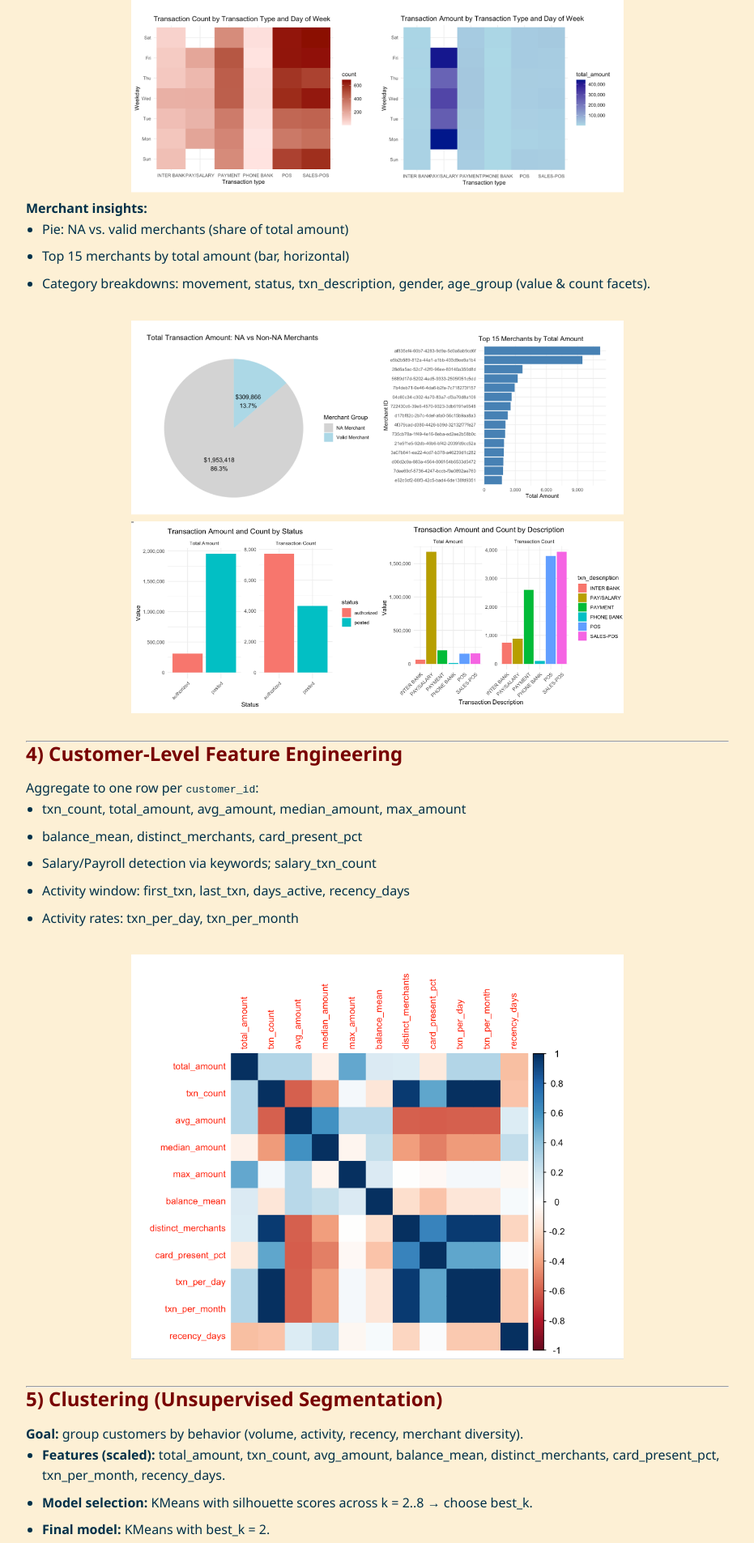
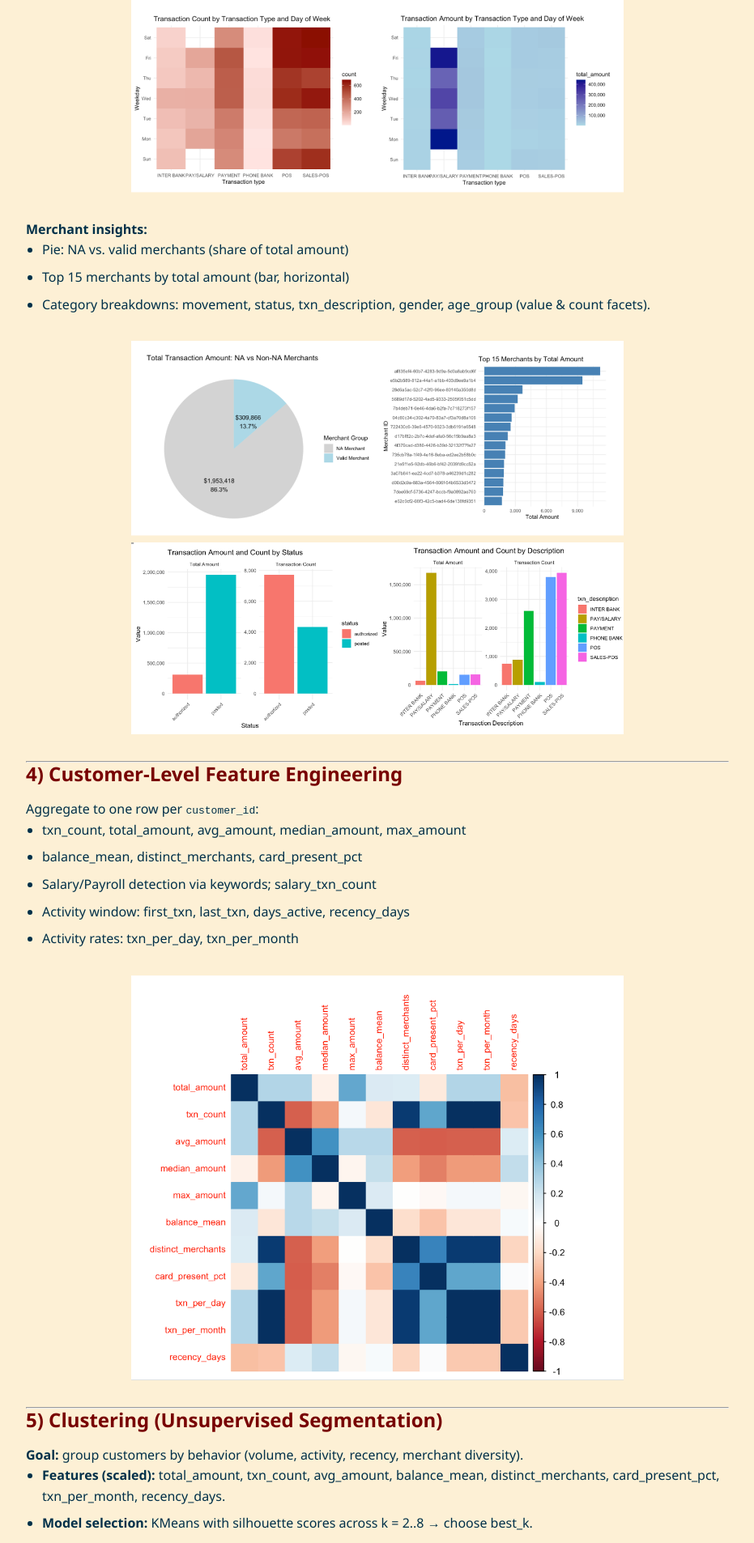
Before and after one commit to kang-tian/kang-tian.github.io, a Jekyll site: the page built from projects/Customer_Transaction_Risk_Analysis_R/index.md, in a window 1280 px wide. Shown: the part 3022-4928 px from the top of the page at 81% size, without its empty margins (174-1105 px from the left). Built offline with Jekyll 4.4.1, drawn with Linux system fonts in a browser that asks for light colours; our own code applies the rules of GitHub Pages for plain Markdown files.

Commit message:
Update index.md

```diff
--- a/projects/Customer_Transaction_Risk_Analysis_R/index.md
+++ b/projects/Customer_Transaction_Risk_Analysis_R/index.md
@@ -52,6 +52,8 @@ The goal is to uncover behavioral patterns, identify high-value customers, and s
 <p align="center">
   <img src="/projects/Customer_Transaction_Risk_Analysis_R/images/Picture5.png" alt="Reviews per Page" width="70%"/>
 </p>
+<p>&nbsp;</p>
+
 
 **Merchant insights:**
 - Pie: NA vs. valid merchants (share of total amount)
@@ -65,6 +67,7 @@ The goal is to uncover behavioral patterns, identify high-value customers, and s
   <img src="/projects/Customer_Transaction_Risk_Analysis_R/images/Picture7.png" alt="Reviews per Page" width="70%"/>
 </p>
 <p>&nbsp;</p>
+
 ---
 
 ## 4) Customer-Level Feature Engineering
@@ -79,6 +82,7 @@ Aggregate to one row per `customer_id`:
   <img src="/projects/Customer_Transaction_Risk_Analysis_R/images/Picture8.png" alt="Reviews per Page" width="70%"/>
 </p>
 <p>&nbsp;</p>
+
 ---
 
 ## 5) Clustering (Unsupervised Segmentation)
@@ -102,6 +106,7 @@ Aggregate to one row per `customer_id`:
   <img src="/projects/Customer_Transaction_Risk_Analysis_R/images/Picture10.png" alt="Reviews per Page" width="70%"/>
 </p>
 <p>&nbsp;</p>
+
 ---
 
 ## 6) RFM Analysis (Segmentation)
@@ -124,8 +129,10 @@ Aggregate to one row per `customer_id`:
 <p align="center">
   <img src="/projects/Customer_Transaction_Risk_Analysis_R/images/Picture12.png" alt="Reviews per Page" width="70%"/>
 </p>
-<p></p>
+<p>&nbsp;</p>
+
 ---
+
 
 ## 7) Predictive Modeling (High-Value Customers)
 
@@ -147,7 +154,7 @@ Aggregate to one row per `customer_id`:
 <p align="center">
   <img src="/projects/Customer_Transaction_Risk_Analysis_R/images/Picture15.png" alt="Reviews per Page" width="70%"/>
 </p>
-<p></p>
+<p>&nbsp;</p>
 
 ---
 
```
